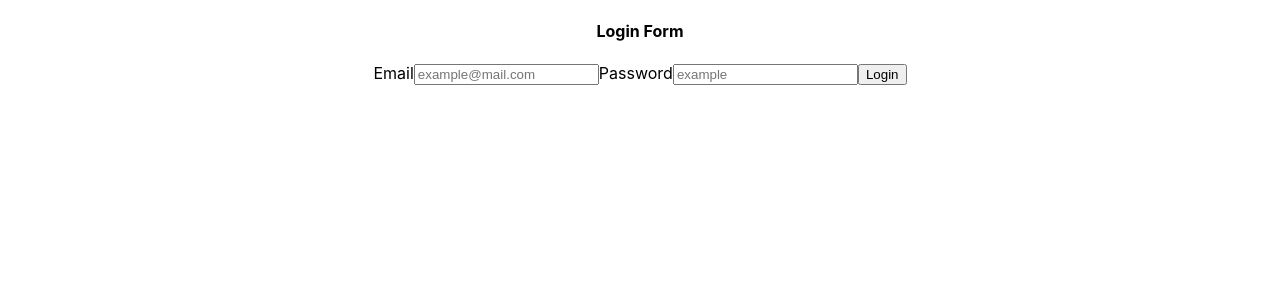
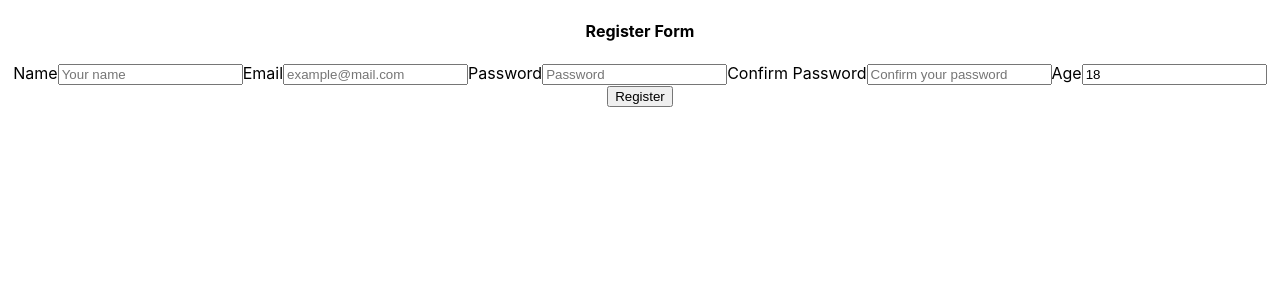
Before and after one commit to katiaku/code-verifier-frontend, a React (Create React App) app: page / in a window 1280 px wide. Shown: the top 300 px of the page. Built offline with nearby package versions, Linux system fonts and the light colour scheme.

Commit message:
Register form done

```diff
--- a/src/App.tsx
+++ b/src/App.tsx
@@ -2,11 +2,13 @@ import React from 'react';
 import logo from './logo.svg';
 import './App.css';
 import LoginForm from './components/forms/LoginForm';
+import RegisterForm from './components/forms/RegisterForm';
 
 function App() {
   return (
     <div className="App">
-      <LoginForm />
+      {/* <LoginForm /> */}
+      <RegisterForm />
     </div>
   );
 }
--- a/src/components/forms/LoginForm.tsx
+++ b/src/components/forms/LoginForm.tsx
@@ -30,7 +30,7 @@ const LoginForm = () => {
                 validationSchema = { loginSchema }
                 onSubmit = { async(values) => {
                     login(values.email, values.password).then((response: AxiosResponse) => {
-                        if(response.status == 200){
+                        if(response.status === 200){
                             if(response.data.token){
                                 sessionStorage.setItem('sessionJWTToken', response.data.token)
                             } else {
--- a/src/components/forms/RegisterForm.tsx
+++ b/src/components/forms/RegisterForm.tsx
@@ -6,44 +6,72 @@ import * as Yup from 'yup';
 import { register } from '../../services/authService';
 import { AxiosResponse } from 'axios';
 
-const registerSchema = Yup.object().shape(
-    {
-        email: Yup.string().email('Invalid email format').required('Email is required'),
-        password: Yup.string().required('Password is required')
-    }
-);
-
 const RegisterForm = () => {
 
-    const initialCredentials = {
+    const initialValues = {
+        name: '',
         email: '',
-        password: ''
+        password: '',
+        confirm: '',
+        age: 18
     }
+
+    const registerSchema = Yup.object().shape(
+        {
+            name: Yup.string()
+                .min(6, 'Username must have 6 letters minimum')
+                .max(12, 'Username must have 12 letters maximum')
+                .required('Username is required'),
+            email: Yup.string()
+                .email('Invalid email format')
+                .required('Email is required'),
+            password: Yup.string()
+                .min(8, 'Password too short')
+                .required('Password is required'),
+            confirm: Yup.string()
+                .when("password", {
+                    is: (value: string) => (value && value.length > 0 ? true : false),
+                    then: Yup.string().oneOf(
+                        [Yup.ref("password")], 'Passwords must match'
+                    )
+                })
+                .required('You must confirm your password'),
+            age: Yup.number()
+                .min(10, 'You must be over 10 years old')
+                .required('Age is required')
+        }
+    );
 
     return (
         <div>
             <h4>Register Form</h4>
             <Formik
-                initialValues = { initialCredentials }
+                initialValues = { initialValues }
                 validationSchema = { registerSchema }
                 onSubmit = { async(values) => {
-                    register(values.email, values.password).then((response: AxiosResponse) => {
-                        if(response.status == 200){
-                            if(response.data.token){
-                                sessionStorage.setItem('sessionJWTToken', response.data.token)
-                            } else {
-                                throw new Error('Error generating login token')
-                            }
+                    register(values.name, values.email, values.password, values.age).then((response: AxiosResponse) => {
+                        if(response.status === 201){
+                            console.log('User registered correctly')
+                            console.log(response.data)
+                            alert('User registered correctly')
                         } else {
-                            throw new Error('Invalid credentials')
+                            throw new Error('Error in registry')
                         }
-                    }).catch((error) => console.error(`[LOGIN ERROR]: Something went wrong: ${error}`))
+                    }).catch((error) => console.error(`[REGISTER ERROR]: Something went wrong: ${error}`))
                 }}
             >
                 {
                     ({ values, touched, errors, isSubmitting, handleChange, handleBlur}) =>
                     (
                         <Form>
+                            <label htmlFor='name'>Name</label>
+                            <Field id='name' type='text' name='name' placeholder='Your name' />
+                            {
+                                errors.name && touched.name && (
+                                    <ErrorMessage name='name' component='div'></ErrorMessage>
+                                )
+                            }
+
                             <label htmlFor='email'>Email</label>
                             <Field id='email' type='email' name='email' placeholder='example@mail.com' />
                             {
@@ -53,16 +81,32 @@ const RegisterForm = () => {
                             }
 
                             <label htmlFor='password'>Password</label>
-                            <Field id='password' type='password' name='password' placeholder='example' />
+                            <Field id='password' type='password' name='password' placeholder='Password' />
                             {
                                 errors.password && touched.password && (
                                     <ErrorMessage name='password' component='div'></ErrorMessage>
                                 )
                             }
 
+                            <label htmlFor='confirm'>Confirm Password</label>
+                            <Field id='confirm' type='password' name='confirm' placeholder='Confirm your password' />
+                            {
+                                errors.confirm && touched.confirm && (
+                                    <ErrorMessage name='confirm' component='div'></ErrorMessage>
+                                )
+                            }
+
+                            <label htmlFor='age'>Age</label>
+                            <Field id='age' type='number' name='age' />
+                            {
+                                errors.age && touched.age && (
+                                    <ErrorMessage name='age' component='div'></ErrorMessage>
+                                )
+                            }
+
                             <button type='submit'>Register</button>
                             {
-                                isSubmitting ? (<p>Checking credentials...</p>) : null
+                                isSubmitting ? (<p>Sending data...</p>) : null
                             }
                         </Form>
                     )
```
